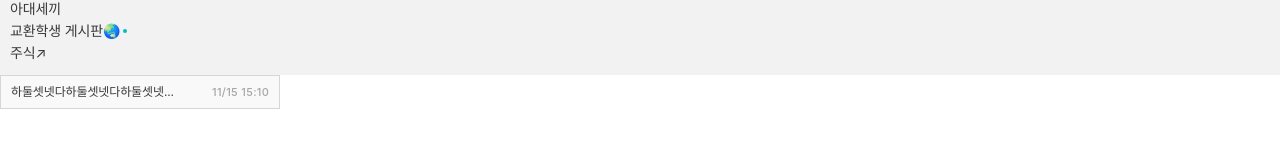
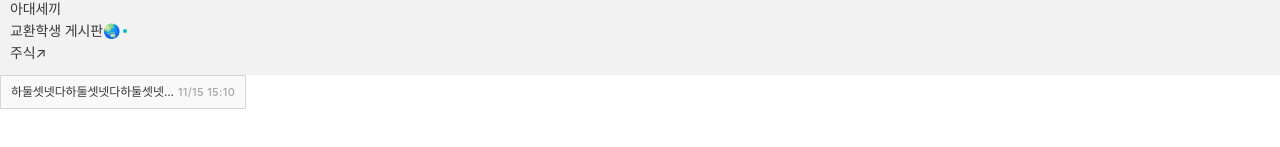
Before and after one commit to SOPT-all/37-COLLABORATION-WEB-EVERYTIME, a React (Vite) app: page / in a window 1280 px wide. Shown: the part 551-698 px from the top of the page. Built offline with nearby package versions, Linux system fonts and the light colour scheme.

Commit message:
chore: padding, gap 수정

```diff
--- a/src/components/common/post/SimplePostItem.tsx
+++ b/src/components/common/post/SimplePostItem.tsx
@@ -18,9 +18,9 @@ const SimplePostItem = ({ title, createdAt, onClick }: SimplePostItemProps) => {
 		<button
 			onClick={handleClick}
 			className={cn(
-				"flex items-center",
+				"flex items-center gap-[0.4rem]",
 				"w-fit",
-				"py-[0.85rem] pr-[1rem] pl-[1rem]",
+				"px-[1rem] py-[0.85rem]",
 				"border border-[var(--color-gray-400)]",
 				"bg-[var(--color-gray-100)]",
 				"hover:bg-[var(--color-white)]",
@@ -29,11 +29,9 @@ const SimplePostItem = ({ title, createdAt, onClick }: SimplePostItemProps) => {
 			)}
 		>
 			{/* 제목 */}
-			<span className={cn("body05 w-[19.7rem] truncate text-left text-[var(--color-gray-800)]")} title={title}>
+			<span className="body05 truncate text-left text-[var(--color-gray-800)]" title={title}>
 				{slicedTitle}
 			</span>
-
-			<span className="w-[0.4rem]" />
 
 			{/* 날짜 */}
 			<span className="caption04 text-[var(--color-gray-500)]">{formatDate}</span>
```
